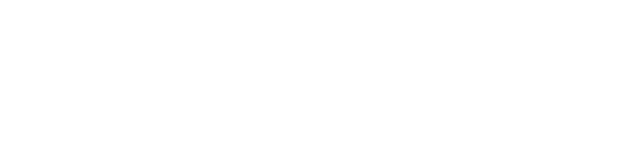
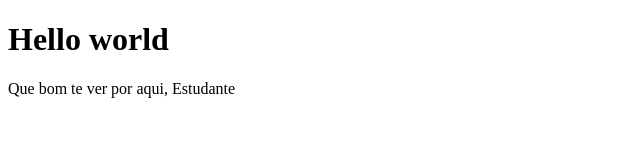
Before and after one commit to Nethy41/MF2024, a plain HTML site: page index.html in a window 1280 px wide. Shown: the whole page, without its empty margins (0-640 px from the left). Drawn offline with Linux system fonts and the light colour scheme.

Commit message:
Add files via upload

```diff
--- a/index.html
+++ b/index.html
@@ -6,6 +6,20 @@
     <title>Olá estudantes MF</title>
 </head>
 <body>
+    <header>
+<h1>Hello world</h1>
+<p>Que bom te ver por aqui, Estudante</p>
+    </header>
+
+    <section>
+
+
+    </section>
+
+<footer>
+
+
+</footer>
 
 </body>
 </html>
```
